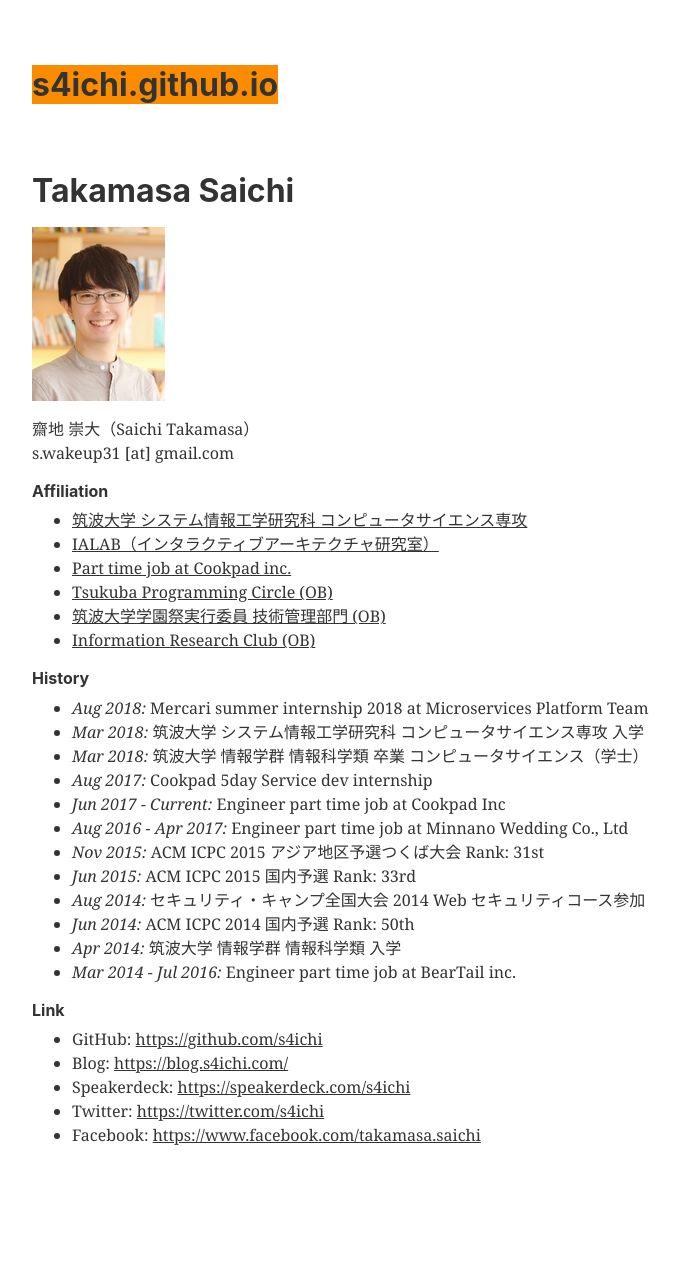
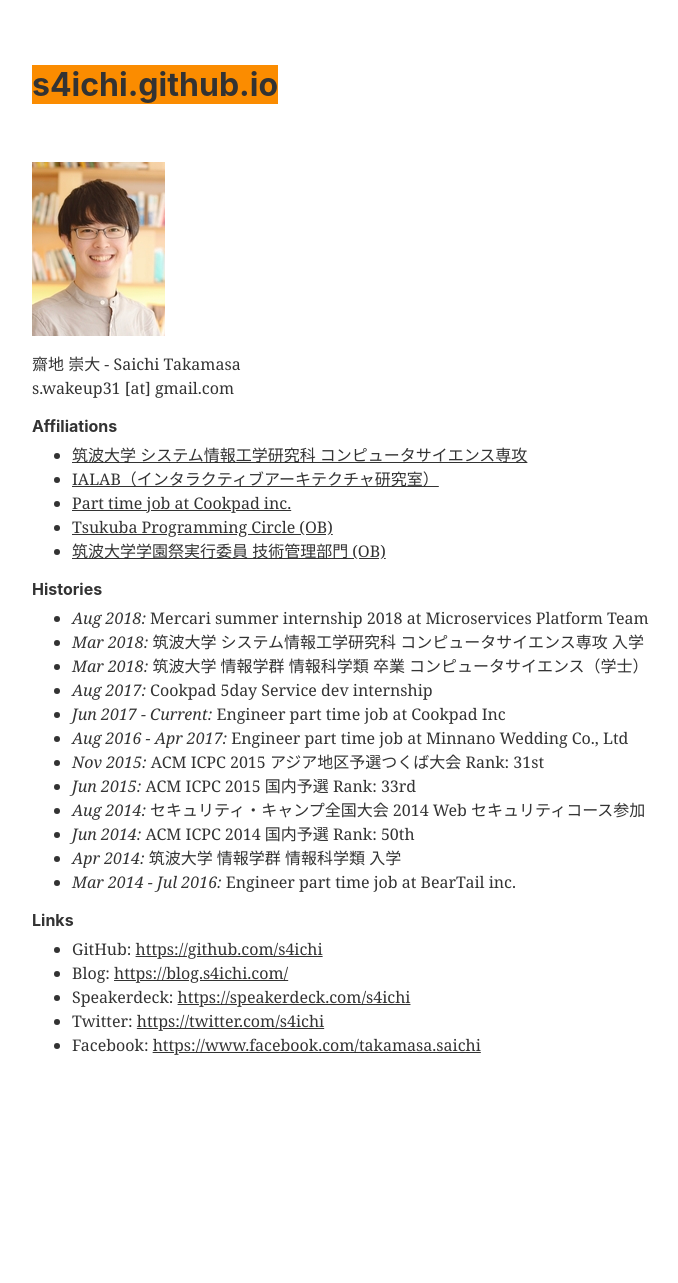
Before and after one commit to s4ichi/s4ichi.github.io, a Jekyll site: the page built from index.md, in a window 1280 px wide. Shown: the whole page, without its empty margins (224-902 px from the left). Built offline with Jekyll 4.4.1, drawn with Linux system fonts in a browser that asks for light colours; our own code applies the rules of GitHub Pages for plain Markdown files; comment, search, counter and statistics services are not loaded; after the commit the page ends 1193 px from its top, so only the background shows below that.

Commit message:
Update index

```diff
--- a/index.md
+++ b/index.md
@@ -1,20 +1,17 @@
-# Takamasa Saichi
-
 ![image]({{ site.url }}/assets/selfy_small.jpeg)
 
-齋地 崇大（Saichi Takamasa）<br>
+齋地 崇大 - Saichi Takamasa<br>
 s.wakeup31 [at] gmail.com
 
-## Affiliation
+## Affiliations
 
 - [筑波大学 システム情報工学研究科 コンピュータサイエンス専攻](https://www.sie.tsukuba.ac.jp/)
 - [IALAB（インタラクティブアーキテクチャ研究室）](https://www.ialab.cs.tsukuba.ac.jp/)
 - [Part time job at Cookpad inc.](https://info.cookpad.com/)
 - [Tsukuba Programming Circle (OB)](http://conclave.cs.tsukuba.ac.jp/tpc/)
 - [筑波大学学園祭実行委員 技術管理部門 (OB)](http://www.sohosai.tsukuba.ac.jp/)
-- [Information Research Club (OB)](http://www.irc.hira-tech.net/)
 
-## History
+## Histories
 
 - *Aug 2018:* Mercari summer internship 2018 at Microservices Platform Team
 - *Mar 2018:* 筑波大学 システム情報工学研究科 コンピュータサイエンス専攻 入学
@@ -29,7 +26,7 @@ s.wakeup31 [at] gmail.com
 - *Apr 2014:* 筑波大学 情報学群 情報科学類 入学
 - *Mar 2014 - Jul 2016:* Engineer part time job at BearTail inc.
 
-## Link
+## Links
 
 - GitHub: [https://github.com/s4ichi](https://github.com/s4ichi)
 - Blog: [https://blog.s4ichi.com/](http://blog.s4ichi.com/)
```
